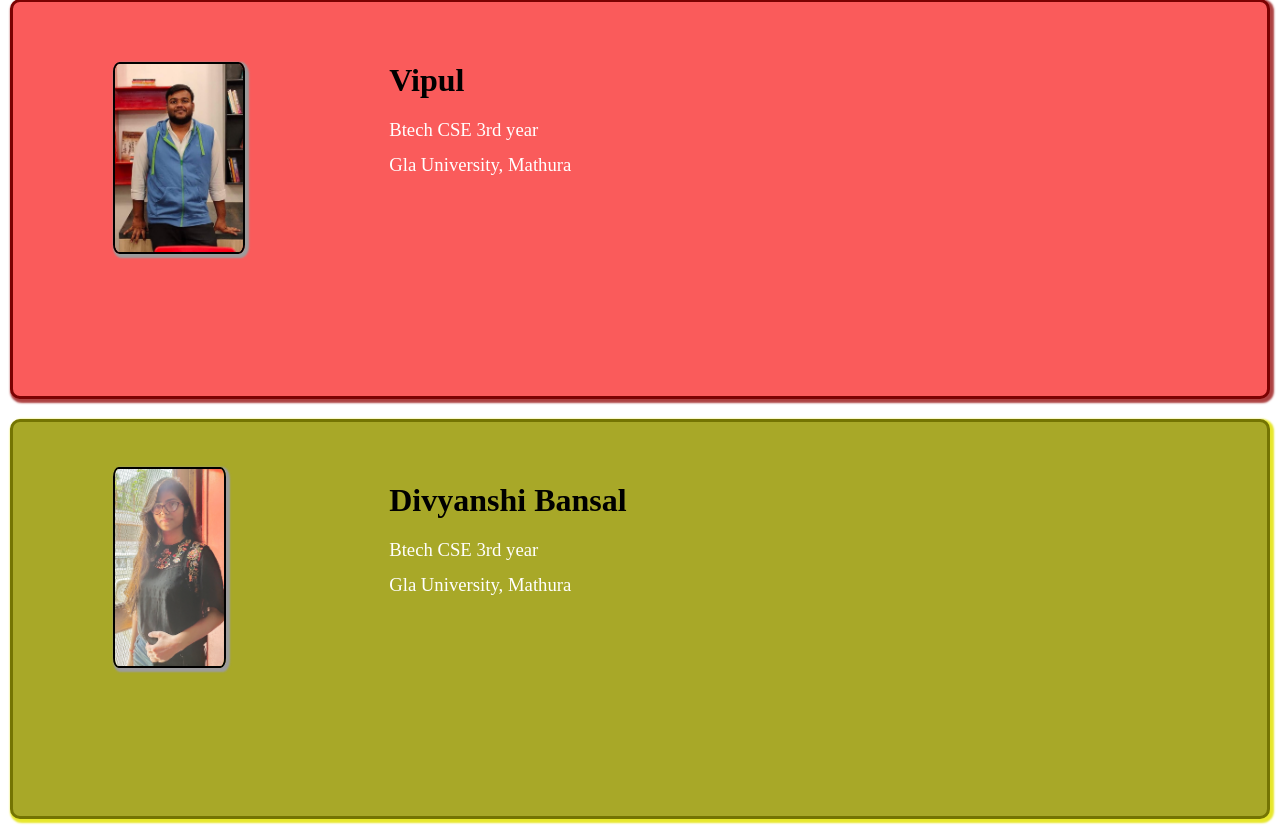
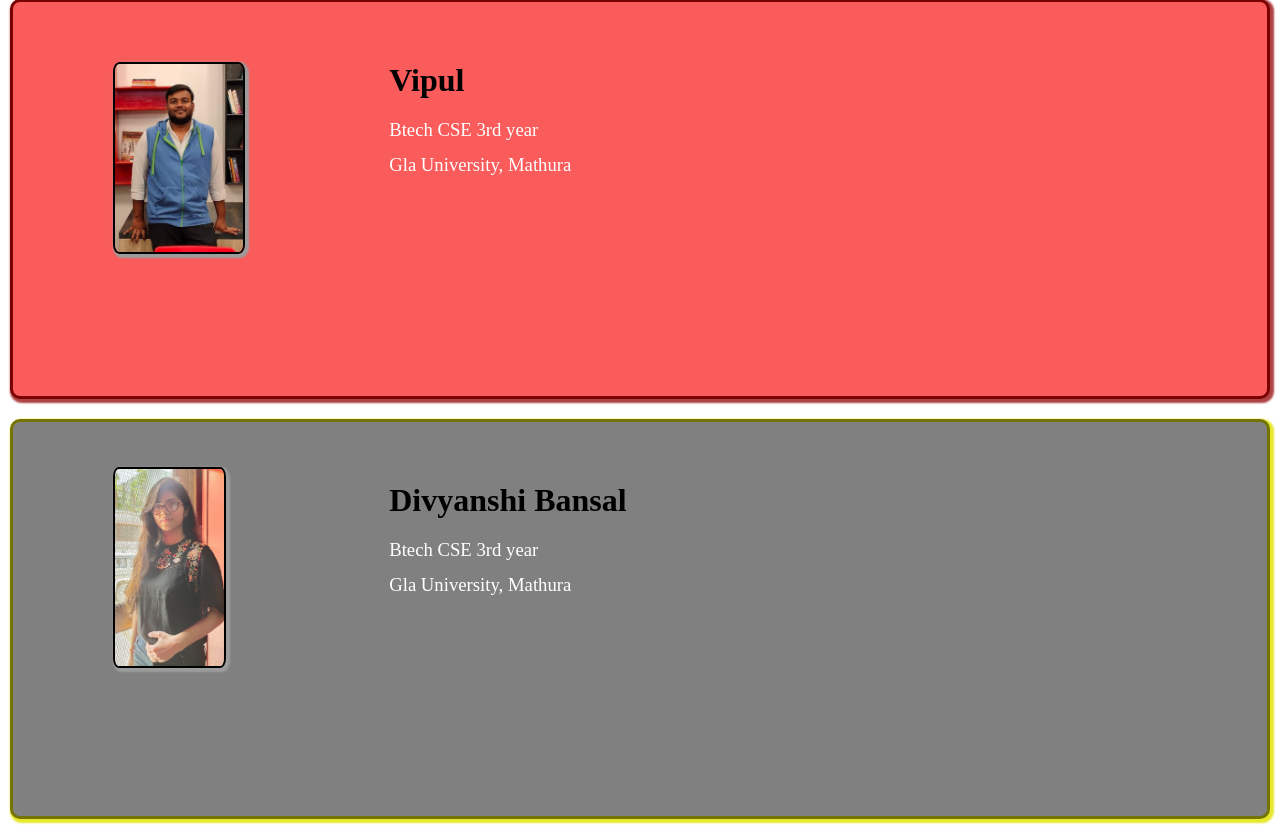
Before and after one commit to Tusharsaxena3112/Covid-19, a Flask app: template templates/contact.html in a window 1280 px wide, with the pointer over the restyled element. Shown: the part 974-1803 px from the top of the page. Run offline with Flask 2, Linux system fonts and the light colour scheme; the template is opened without the code that fills it, so the values that code supplies are empty.

Commit message:
adding hover effect

```diff
--- a/static/css/contact.css
+++ b/static/css/contact.css
@@ -194,6 +194,9 @@ body{
     border:3px solid rgb(116, 116, 3);
     box-shadow: 2px 2px 2px 2px rgb(231, 231, 44);
   }
+  #mem-4:hover{
+    background-color: gray;
+  }
   #img4 img{
     width: 30%;
   }
```
